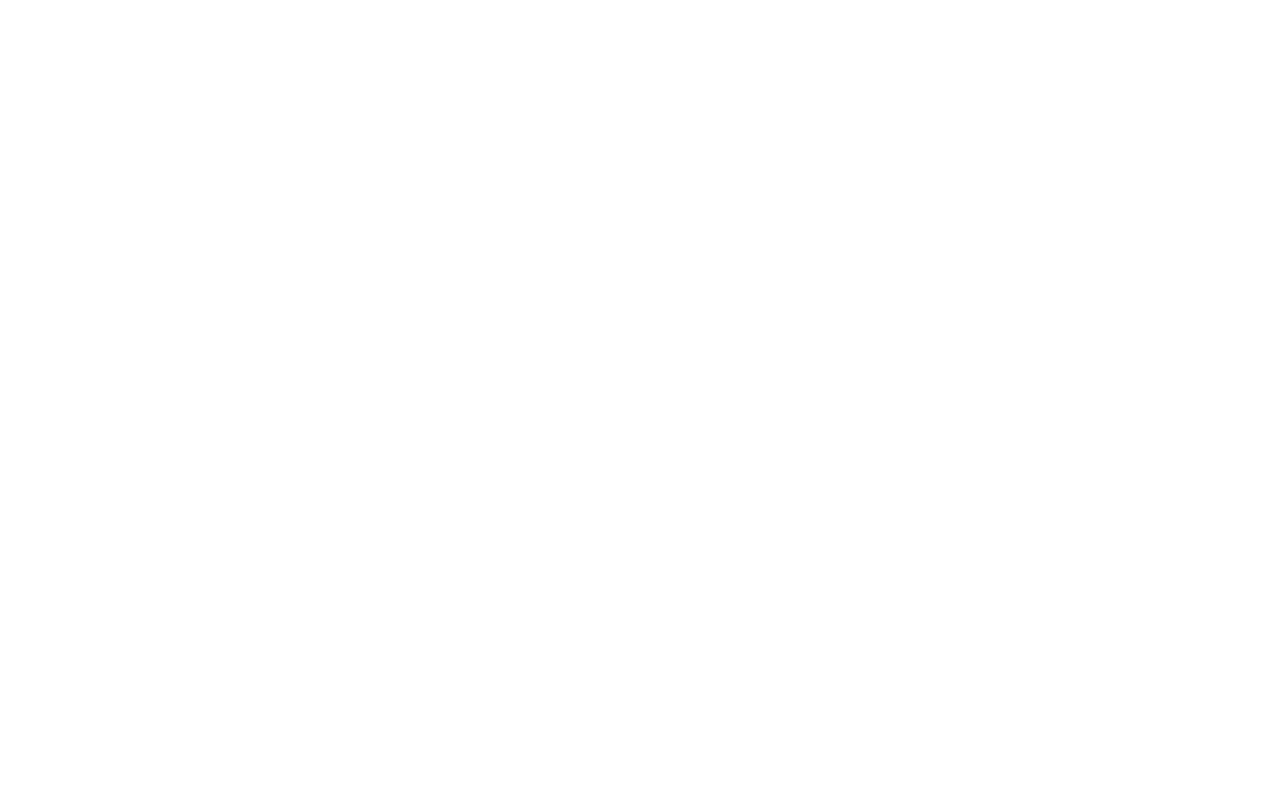
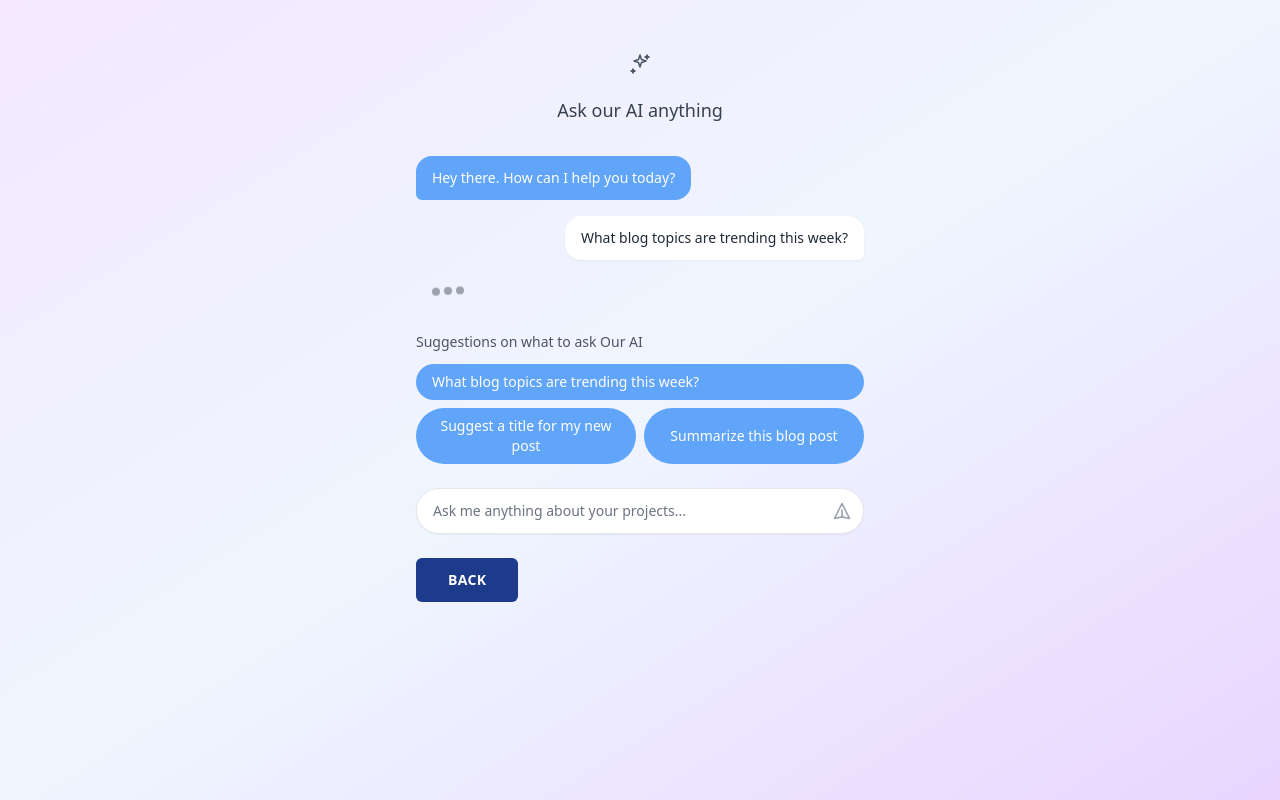
Before and after one commit to ashbel747/module-3-assessment, a React (Vite) app in the folder client/: page /chatbot in a window 1280 px wide. Before the commit this address had no page. Built offline with nearby package versions, Linux system fonts and the light colour scheme.

Commit message:
adiing the chatbot frontend

```diff
--- a/client/src/App.jsx
+++ b/client/src/App.jsx
@@ -4,6 +4,7 @@
 import SignUp from './pages/Signup';
 import BlogFeed from './pages/BlogFeed';
 import Accessibility from './components/Accesibility-section';
+import ChatbotButton from './components/ChatbotButton';
 import { useSidebar } from './context/SidebarContext';
 import { Outlet } from 'react-router-dom';
 
@@ -23,6 +24,7 @@
           <Accessibility />
         </main>
       </div>
+      <ChatbotButton />
     </div>
   );
 }
--- /dev/null
+++ b/client/src/components/ChatbotButton.jsx
@@ -0,0 +1,45 @@
+import React from 'react';
+import { useNavigate, useLocation } from 'react-router-dom';
+
+const ChatbotButton = () => {
+  const navigate = useNavigate();
+  const location = useLocation();
+
+  // Don't show the button on the chatbot page itself
+  if (location.pathname === '/chatbot') {
+    return null;
+  }
+
+  const handleChatbotClick = () => {
+    navigate('/chatbot');
+  };
+
+  return (
+    <button
+      onClick={handleChatbotClick}
+      className="fixed bottom-6 right-6 w-16 h-16 bg-blue-500 hover:bg-blue-600 text-white rounded-full shadow-lg hover:shadow-xl transition-all duration-300 flex items-center justify-center z-50 group"
+      aria-label="Open AI Chatbot"
+    >
+      {/* Chat Icon */}
+      <svg
+        className="w-7 h-7 group-hover:scale-110 transition-transform duration-200"
+        fill="none"
+        stroke="currentColor"
+        viewBox="0 0 24 24"
+        xmlns="http://www.w3.org/2000/svg"
+      >
+        <path
+          strokeLinecap="round"
+          strokeLinejoin="round"
+          strokeWidth={2}
+          d="M8 12h.01M12 12h.01M16 12h.01M21 12c0 4.418-4.03 8-9 8a9.863 9.863 0 01-4.255-.949L3 20l1.395-3.72C3.512 15.042 3 13.574 3 12c0-4.418 4.03-8 9-8s9 3.582 9 8z"
+        />
+      </svg>
+
+      {/* Pulse animation ring */}
+      <div className="absolute inset-0 rounded-full bg-blue-500 animate-ping opacity-20"></div>
+    </button>
+  );
+};
+
+export default ChatbotButton;
--- a/client/src/main.jsx
+++ b/client/src/main.jsx
@@ -12,6 +12,7 @@
 import MyPosts from './pages/MyPosts';
 import SinglePostPage from './pages/SinglePostPage';
 import PostForm from './components/PostForm';
+import ChatbotPage from './pages/ChatbotPage'; // Add this import
 import { AuthProvider } from "./context/AuthContext";
 import { SidebarProvider } from './context/SidebarContext';
 import './index.css';
@@ -29,8 +30,7 @@
             <Route path="/signup" element={<Signup />} />
             <Route path="/posts/:id" element={<SinglePostPage />} />
             <Route path="/dashboard/posts/:id" element={<SinglePostPage />} />
-
-
+            <Route path="/chatbot" element={<ChatbotPage />} /> {/* Add this route */}
             <Route
               path="/dashboard"
               element={
@@ -71,8 +71,6 @@
                 </ProtectedRoute>
               }
             />
-
-
           </Routes>
         </Router>
       </SidebarProvider>
--- /dev/null
+++ b/client/src/pages/ChatbotPage.jsx
@@ -0,0 +1,137 @@
+import React, { useState } from 'react';
+import { useNavigate } from 'react-router-dom';
+
+const ChatbotPage = () => {
+  const navigate = useNavigate();
+  const [inputValue, setInputValue] = useState('');
+
+  const handleBackClick = () => {
+    navigate('/');
+  };
+
+  const handleSendMessage = (e) => {
+    e.preventDefault();
+    if (inputValue.trim()) {
+      console.log('Message sent:', inputValue);
+      setInputValue('');
+    }
+  };
+
+  const handleSuggestionClick = (suggestion) => {
+    setInputValue(suggestion);
+  };
+
+  return (
+    <div className="min-h-screen bg-gradient-to-br from-purple-100 via-blue-50 to-purple-200 p-4">
+      <div className="max-w-md mx-auto">
+        {/* Header */}
+        <div className="text-center mb-8 pt-8">
+          <div className="inline-flex items-center justify-center w-8 h-8 mb-4">
+            {/* Sparkle Icon */}
+            <svg className="w-6 h-6 text-gray-600" fill="none" stroke="currentColor" viewBox="0 0 24 24">
+              <path strokeLinecap="round" strokeLinejoin="round" strokeWidth={1.5} d="M12 3l1.5 4.5L18 9l-4.5 1.5L12 15l-1.5-4.5L6 9l4.5-1.5L12 3z" />
+              <path strokeLinecap="round" strokeLinejoin="round" strokeWidth={1.5} d="M19 3l.5 1.5L21 5l-1.5.5L19 7l-.5-1.5L17 5l1.5-.5L19 3z" />
+              <path strokeLinecap="round" strokeLinejoin="round" strokeWidth={1.5} d="M5 17l.5 1.5L7 19l-1.5.5L5 21l-.5-1.5L3 19l1.5-.5L5 17z" />
+            </svg>
+          </div>
+          <h1 className="text-gray-700 text-lg font-medium">Ask our AI anything</h1>
+        </div>
+
+        {/* Chat Messages */}
+        <div className="space-y-4 mb-6">
+          {/* AI Message */}
+          <div className="flex justify-start">
+            <div className="bg-blue-400 text-white px-4 py-3 rounded-2xl rounded-bl-md max-w-xs">
+              <p className="text-sm">Hey there. How can I help you today?</p>
+            </div>
+          </div>
+
+          {/* User Message */}
+          <div className="flex justify-end">
+            <div className="bg-white text-gray-800 px-4 py-3 rounded-2xl rounded-br-md max-w-xs shadow-sm">
+              <p className="text-sm">What blog topics are trending this week?</p>
+            </div>
+          </div>
+
+          {/* Typing Indicator */}
+          <div className="flex justify-start">
+            <div className="flex items-center space-x-1 px-4 py-3">
+              <div className="flex space-x-1">
+                <div className="w-2 h-2 bg-gray-400 rounded-full animate-bounce"></div>
+                <div
+                  className="w-2 h-2 bg-gray-400 rounded-full animate-bounce"
+                  style={{ animationDelay: "0.1s" }}
+                ></div>
+                <div
+                  className="w-2 h-2 bg-gray-400 rounded-full animate-bounce"
+                  style={{ animationDelay: "0.2s" }}
+                ></div>
+              </div>
+            </div>
+          </div>
+        </div>
+
+        {/* Suggestions Section */}
+        <div className="mb-6">
+          <p className="text-gray-600 text-sm mb-3">Suggestions on what to ask Our AI</p>
+          <div className="space-y-2">
+            <button
+              onClick={() => handleSuggestionClick('What blog topics are trending this week?')}
+              className="w-full bg-blue-400 hover:bg-blue-500 text-white px-4 py-2 rounded-full text-sm text-left transition-colors"
+            >
+              What blog topics are trending this week?
+            </button>
+            <div className="flex space-x-2">
+              <button
+                onClick={() => handleSuggestionClick('Suggest a title for my new post')}
+                className="flex-1 bg-blue-400 hover:bg-blue-500 text-white px-4 py-2 rounded-full text-sm transition-colors"
+              >
+                Suggest a title for my new post
+              </button>
+              <button
+                onClick={() => handleSuggestionClick('Summarize this blog post')}
+                className="flex-1 bg-blue-400 hover:bg-blue-500 text-white px-4 py-2 rounded-full text-sm transition-colors"
+              >
+                Summarize this blog post
+              </button>
+            </div>
+          </div>
+        </div>
+
+        {/* Input Section */}
+        <div className="mb-6">
+          <form onSubmit={handleSendMessage} className="relative">
+            <input
+              type="text"
+              value={inputValue}
+              onChange={(e) => setInputValue(e.target.value)}
+              placeholder="Ask me anything about your projects..."
+              className="w-full bg-white border border-gray-200 rounded-full px-4 py-3 pr-12 text-sm placeholder-gray-500 focus:outline-none focus:ring-2 focus:ring-blue-400 focus:border-transparent shadow-sm"
+            />
+            <button
+              type="submit"
+              className="absolute right-3 top-1/2 transform -translate-y-1/2 text-gray-400 hover:text-blue-400 transition-colors"
+            >
+              {/* Send Arrow Icon */}
+              <svg className="w-5 h-5" fill="none" stroke="currentColor" viewBox="0 0 24 24">
+                <path strokeLinecap="round" strokeLinejoin="round" strokeWidth={2} d="M12 19l9 2-9-18-9 18 9-2zm0 0v-8" />
+              </svg>
+            </button>
+          </form>
+        </div>
+
+        {/* Back Button */}
+        <div className="flex justify-start">
+          <button
+            onClick={handleBackClick}
+            className="bg-blue-900 hover:bg-blue-800 text-white px-8 py-3 rounded-md font-semibold text-sm transition-colors uppercase tracking-wide"
+          >
+            BACK
+          </button>
+        </div>
+      </div>
+    </div>
+  );
+};
+
+export default ChatbotPage;
```
